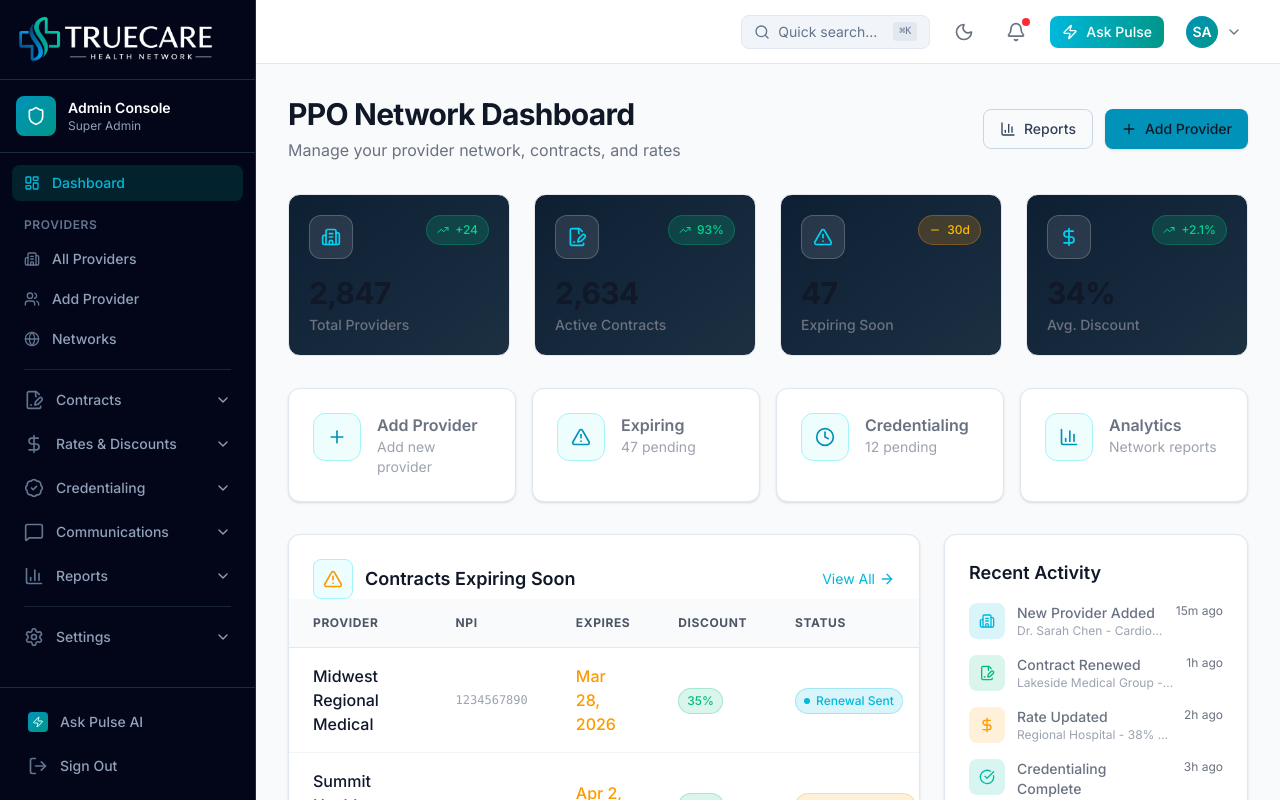
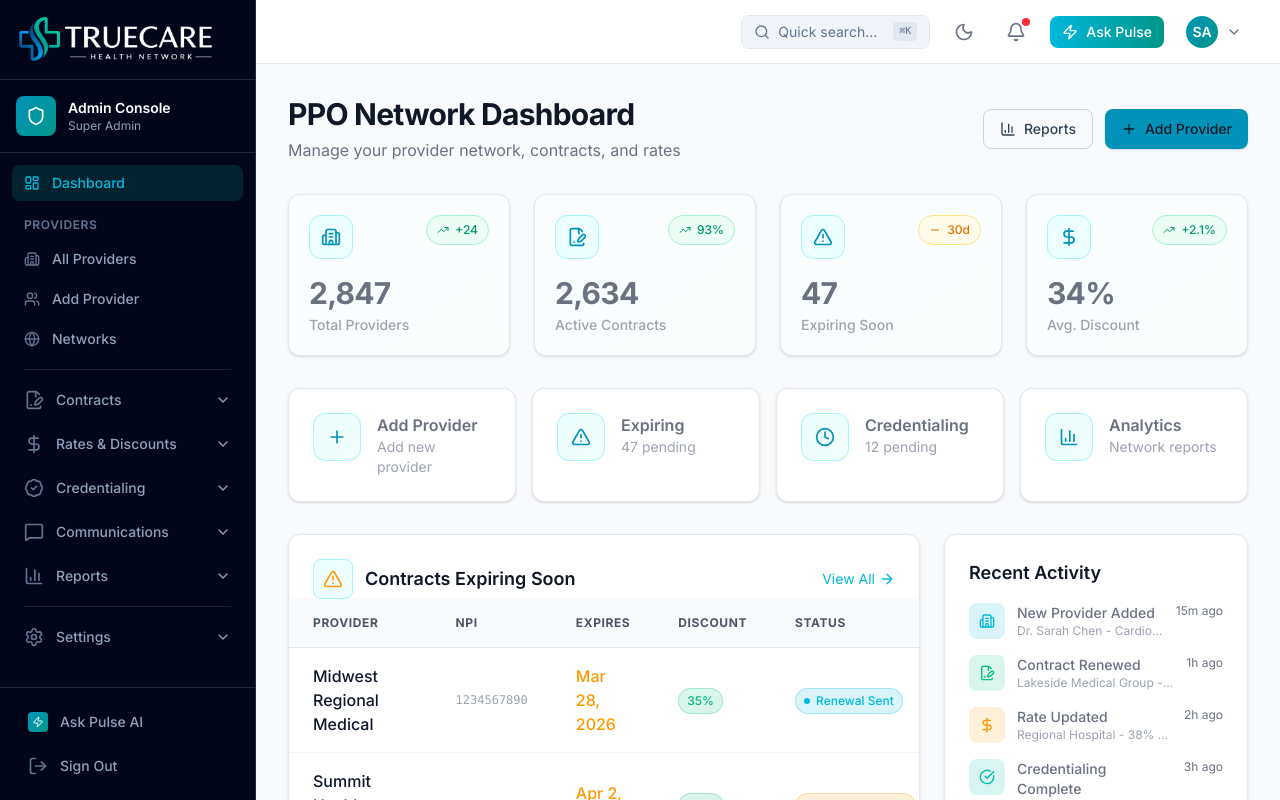
Before and after one commit to CoHoast/clarity-health-network, a Next.js app: page /admin in a window 1280 px wide. Shown: the top 800 px of the page. Built offline with nearby package versions, Linux system fonts and the light colour scheme.

Commit message:
Fix StatCard light theme - white background, dark text, proper colors

```diff
--- a/components/admin/ui/StatCard.tsx
+++ b/components/admin/ui/StatCard.tsx
@@ -28,9 +28,15 @@ export function StatCard({
   const { isDark } = useTheme();
 
   const trendColors = {
-    up: "bg-emerald-500/20 text-emerald-400 border-emerald-500/30",
-    down: "bg-red-500/20 text-red-400 border-red-500/30",
-    warning: "bg-amber-500/20 text-amber-400 border-amber-500/30",
+    up: isDark
+      ? "bg-emerald-500/20 text-emerald-400 border-emerald-500/30"
+      : "bg-emerald-50 text-emerald-600 border-emerald-200",
+    down: isDark
+      ? "bg-red-500/20 text-red-400 border-red-500/30"
+      : "bg-red-50 text-red-600 border-red-200",
+    warning: isDark
+      ? "bg-amber-500/20 text-amber-400 border-amber-500/30"
+      : "bg-amber-50 text-amber-600 border-amber-200",
     neutral: isDark
       ? "bg-slate-700/50 text-slate-400 border-slate-600/50"
       : "bg-slate-100 text-slate-500 border-slate-200",
@@ -47,12 +53,17 @@ export function StatCard({
         "rounded-xl p-5 relative overflow-hidden",
         isDark
           ? "bg-gradient-to-br from-slate-800 to-slate-800/50 border border-slate-700/50"
-          : "bg-gradient-to-br from-slate-900 to-slate-800 border border-slate-700/30",
+          : "bg-white border border-slate-200 shadow-sm",
         className
       )}
     >
       {/* Subtle gradient overlay */}
-      <div className="absolute inset-0 bg-gradient-to-br from-cyan-500/5 to-teal-500/5 pointer-events-none" />
+      <div className={cn(
+        "absolute inset-0 pointer-events-none",
+        isDark
+          ? "bg-gradient-to-br from-cyan-500/5 to-teal-500/5"
+          : "bg-gradient-to-br from-cyan-500/[0.02] to-teal-500/[0.02]"
+      )} />
 
       <div className="relative">
         {/* Top row: Icon and Trend */}
@@ -61,9 +72,9 @@ export function StatCard({
             "w-11 h-11 rounded-xl flex items-center justify-center",
             isDark
               ? "bg-cyan-500/20 border border-cyan-500/30"
-              : "bg-white/10 border border-white/20"
+              : "bg-cyan-50 border border-cyan-200"
           )}>
-            <div className="text-cyan-400">
+            <div className={isDark ? "text-cyan-400" : "text-cyan-600"}>
               {icon}
             </div>
           </div>
@@ -80,10 +91,16 @@ export function StatCard({
         </div>
 
         {/* Value */}
-        <p className="text-3xl font-bold text-white tracking-tight">{value}</p>
+        <p className={cn(
+          "text-3xl font-bold tracking-tight",
+          isDark ? "text-white" : "text-slate-900"
+        )}>{value}</p>
 
         {/* Label */}
-        <p className="text-sm text-slate-400 mt-1 font-medium">{label}</p>
+        <p className={cn(
+          "text-sm mt-1 font-medium",
+          isDark ? "text-slate-400" : "text-slate-500"
+        )}>{label}</p>
       </div>
     </motion.div>
   );
```
